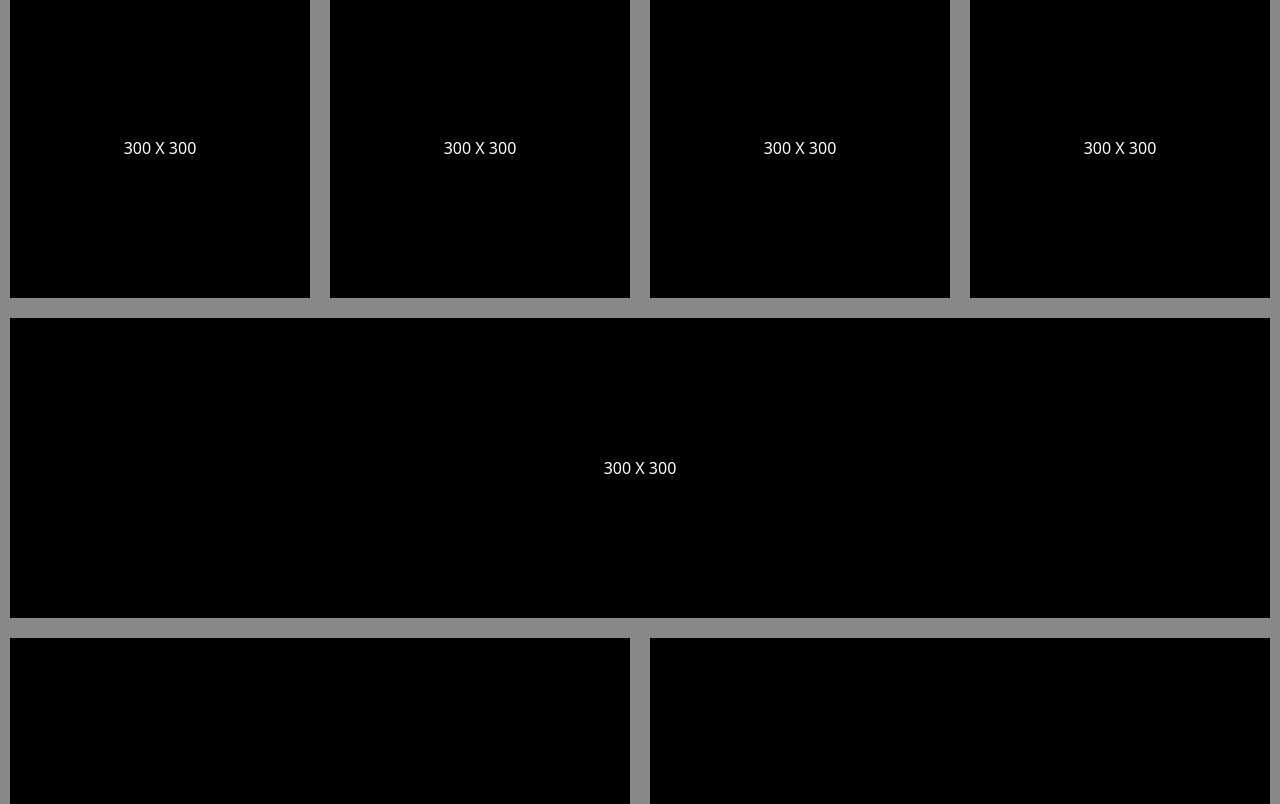
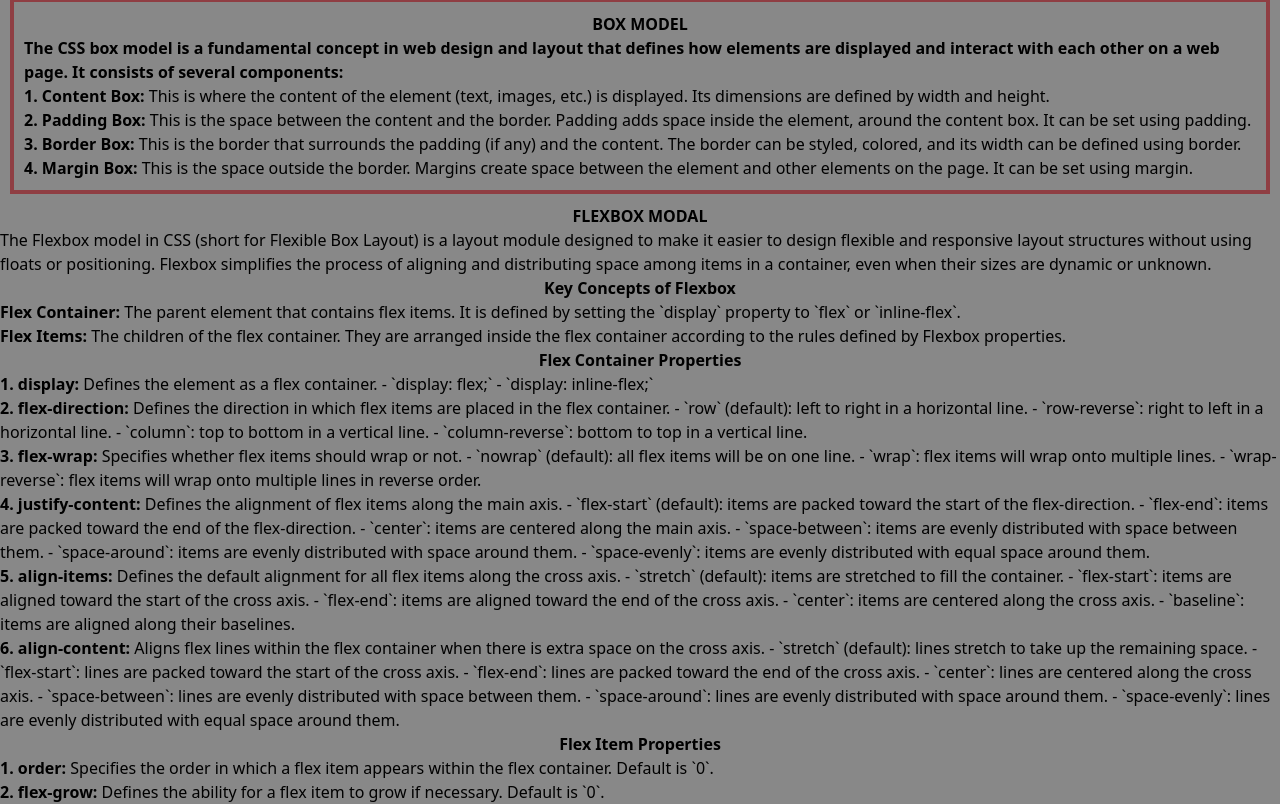
Before and after one commit to nareshb7/react-projects, a React app: page /responsiveLayout in a window 1280 px wide. Shown: the part 180-984 px from the top of the page. Built offline with nearby package versions, Linux system fonts and the light colour scheme.

Commit message:
12. Box modal, Flexbox modal added

```diff
--- /dev/null
+++ b/src/projects/responsiveLayout/components/BoxModal.tsx
@@ -0,0 +1,45 @@
+import React from "react";
+
+const BoxModal = () => {
+  return (
+    <div className="boxmodal-wrapper" style={{ minHeight: "100px" }}>
+      <div
+        style={{
+          color: "#000",
+          margin: "10px",
+          padding: "10px",
+          border: "4px solid #8f3e43",
+        }}
+      >
+        <div className="text-center font-bold"> BOX MODEL</div>
+        <div className="font-semibold">
+          The CSS box model is a fundamental concept in web design and layout
+          that defines how elements are displayed and interact with each other
+          on a web page. It consists of several components:
+        </div>
+        <div>
+          <span className="font-bold">1. Content Box:</span> This is where the
+          content of the element (text, images, etc.) is displayed. Its
+          dimensions are defined by width and height.
+        </div>
+        <div>
+          <span className="font-bold">2. Padding Box:</span> This is the space
+          between the content and the border. Padding adds space inside the
+          element, around the content box. It can be set using padding.
+        </div>
+        <div>
+          <span className="font-bold">3. Border Box:</span> This is the border
+          that surrounds the padding (if any) and the content. The border can be
+          styled, colored, and its width can be defined using border.
+        </div>{" "}
+        <div>
+          <span className="font-bold">4. Margin Box:</span> This is the space
+          outside the border. Margins create space between the element and other
+          elements on the page. It can be set using margin.
+        </div>
+      </div>
+    </div>
+  );
+};
+
+export default BoxModal;
--- /dev/null
+++ b/src/projects/responsiveLayout/components/FlexBox.tsx
@@ -0,0 +1,108 @@
+import React from "react";
+
+const FlexBox = () => {
+  return (
+    <div>
+      <div className="font-bold text-center">FLEXBOX MODAL </div>
+      <div>
+        The Flexbox model in CSS (short for Flexible Box Layout) is a layout
+        module designed to make it easier to design flexible and responsive
+        layout structures without using floats or positioning. Flexbox
+        simplifies the process of aligning and distributing space among items in
+        a container, even when their sizes are dynamic or unknown.
+      </div>
+      <div className="font-semibold text-center">Key Concepts of Flexbox</div>
+      <ol>
+        <li>
+          <span className="font-semibold">Flex Container:</span> The parent
+          element that contains flex items. It is defined by setting the
+          `display` property to `flex` or `inline-flex`.
+        </li>
+        <li>
+          <span className="font-semibold">Flex Items:</span> The children of the
+          flex container. They are arranged inside the flex container according
+          to the rules defined by Flexbox properties.
+        </li>
+      </ol>
+      <div className="font-semibold text-center">Flex Container Properties</div>
+      <div>
+        <span className="font-semibold">1. display:</span> Defines the element
+        as a flex container. - `display: flex;` - `display: inline-flex;`
+      </div>
+      <div>
+        <span className="font-semibold">2. flex-direction:</span> Defines the
+        direction in which flex items are placed in the flex container. - `row`
+        (default): left to right in a horizontal line. - `row-reverse`: right to
+        left in a horizontal line. - `column`: top to bottom in a vertical line.
+        - `column-reverse`: bottom to top in a vertical line.
+      </div>
+      <div>
+        <span className="font-semibold">3. flex-wrap:</span> Specifies whether
+        flex items should wrap or not. - `nowrap` (default): all flex items will
+        be on one line. - `wrap`: flex items will wrap onto multiple lines. -
+        `wrap-reverse`: flex items will wrap onto multiple lines in reverse
+        order.
+      </div>
+      <div>
+        <span className="font-semibold">4. justify-content:</span> Defines the
+        alignment of flex items along the main axis. - `flex-start` (default):
+        items are packed toward the start of the flex-direction. - `flex-end`:
+        items are packed toward the end of the flex-direction. - `center`: items
+        are centered along the main axis. - `space-between`: items are evenly
+        distributed with space between them. - `space-around`: items are evenly
+        distributed with space around them. - `space-evenly`: items are evenly
+        distributed with equal space around them.
+      </div>
+      <div>
+        <span className="font-semibold">5. align-items:</span> Defines the
+        default alignment for all flex items along the cross axis. - `stretch`
+        (default): items are stretched to fill the container. - `flex-start`:
+        items are aligned toward the start of the cross axis. - `flex-end`:
+        items are aligned toward the end of the cross axis. - `center`: items
+        are centered along the cross axis. - `baseline`: items are aligned along
+        their baselines.
+      </div>
+      <div>
+        <span className="font-semibold">6. align-content:</span> Aligns flex
+        lines within the flex container when there is extra space on the cross
+        axis. - `stretch` (default): lines stretch to take up the remaining
+        space. - `flex-start`: lines are packed toward the start of the cross
+        axis. - `flex-end`: lines are packed toward the end of the cross axis. -
+        `center`: lines are centered along the cross axis. - `space-between`:
+        lines are evenly distributed with space between them. - `space-around`:
+        lines are evenly distributed with space around them. - `space-evenly`:
+        lines are evenly distributed with equal space around them.
+      </div>
+      <div className="font-semibold text-center">Flex Item Properties</div>
+      <ol>
+        <li>
+          <span className="font-semibold">1. order: </span> Specifies the order
+          in which a flex item appears within the flex container. Default is
+          `0`.
+        </li>
+        <li>
+          <span className="font-semibold">2. flex-grow:</span> Defines the
+          ability for a flex item to grow if necessary. Default is `0`.
+        </li>
+        <li>
+          <span className="font-semibold">3. flex-shrink:</span> Defines the
+          ability for a flex item to shrink if necessary. Default is `1`.
+        </li>
+        <li>
+          <span className="font-semibold">4. flex-basis:</span> Specifies the
+          initial size of a flex item before any available space is distributed.
+          Default is `auto`.
+        </li>
+        <li>
+          <span className="font-semibold">5. align-self:</span> Allows the
+          default alignment (or the one specified by `align-items`) to be
+          overridden for individual flex items. - `auto` (default): inherits the
+          value from the parent. - `flex-start` - `flex-end` - `center` -
+          `baseline` - `stretch`
+        </li>
+      </ol>
+    </div>
+  );
+};
+
+export default FlexBox;
--- a/src/projects/responsiveLayout/index.tsx
+++ b/src/projects/responsiveLayout/index.tsx
@@ -1,13 +1,16 @@
 import React from "react";
 import "./styles.scss";
 import Conatiner from "./components/Conatiner";
+import BoxModal from "./components/BoxModal";
+import FlexBox from "./components/FlexBox";
 
 const ResponsiveLayout = () => {
   return (
     <div className="responsive-layout-wrapper">
       <div className="header-title">Responsive Layout</div>
+      <BoxModal />
+      <FlexBox />
       <Conatiner width={300} height={300} />
-      <Conatiner width={500} height={500} />
     </div>
   );
 };
```
